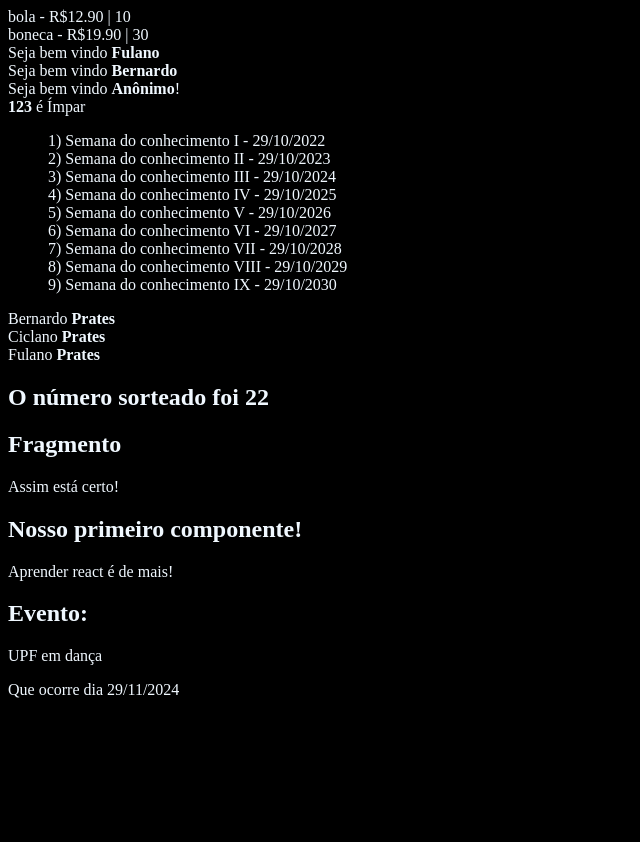
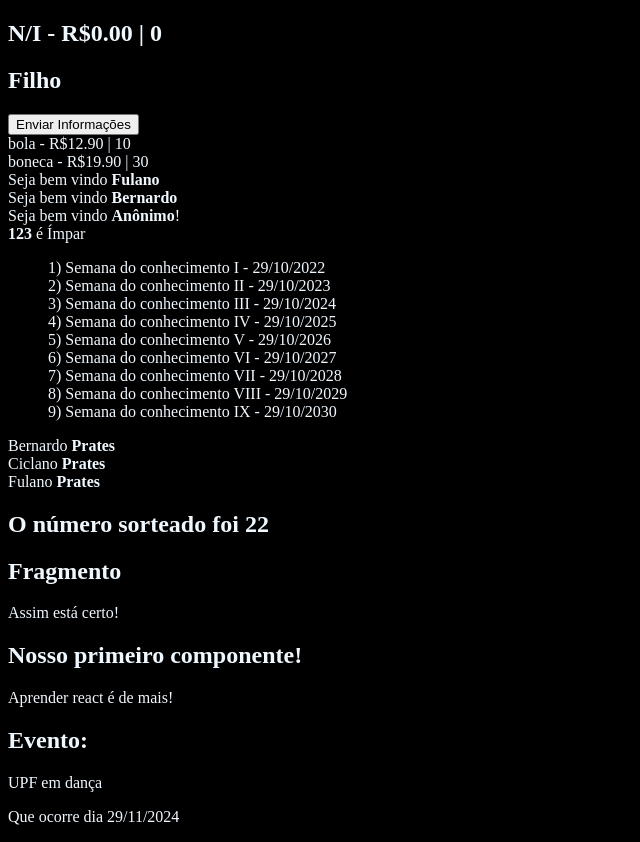
Before and after one commit to bprates29/AulaReactBasics, a React (Create React App) app: page / in a window 1280 px wide. Shown: the whole page, without its empty margins (0-640 px from the left). Before the commit the page ends 800 px from the top, so only its background shows below. Built offline with nearby package versions, Linux system fonts and the light colour scheme.

Commit message:
comunicação indireta

```diff
--- a/src/App.jsx
+++ b/src/App.jsx
@@ -11,9 +11,12 @@ import ParOuImpar from "./componets/condicional/ParOuImpar"
 import UsuarioInfo from "./componets/condicional/UsuarioInfo"
 import UsuarioInfoElse from "./componets/condicional/UsuarioInfoElse"
 import DiretaPai from './componets/comunicacao/DiretaPai'
+import IndiretaPai from './componets/comunicacao/IndiretaPai'
 
 const app = () => (
     <div>
+        <IndiretaPai/>
+
         <DiretaPai/>
 
         <UsuarioInfoElse usuario={{nome:'Fulano'}}/>
@@ -24,9 +27,9 @@ const app = () => (
 
         <ListaEventos/>
         <Familia sobrenome="Prates">
-            <FamiliaMembro nome="Bernardo"/>
-            <FamiliaMembro nome="Ciclano"/>
-            <FamiliaMembro nome="Fulano"/>
+            <FamiliaMembro key={1} nome="Bernardo"/>
+            <FamiliaMembro key={2} nome="Ciclano"/>
+            <FamiliaMembro key={3} nome="Fulano"/>
         </Familia>
 
         <SortearNum min={1} max={60}/>
--- /dev/null
+++ b/src/componets/comunicacao/IndiretaFilho.jsx
@@ -0,0 +1,15 @@
+import React from "react";
+
+const indFilho = props => {
+    return (
+        <div>
+            <h2>Filho</h2>
+            <button onClick={
+                e => props.quandoClicar('bola', 12.9, 10)
+            }>
+                Enviar Informações
+            </button>
+        </div>
+    )
+}
+export default indFilho
--- /dev/null
+++ b/src/componets/comunicacao/IndiretaPai.jsx
@@ -0,0 +1,24 @@
+import React, {useState} from "react";
+import IndiretaFilho from './IndiretaFilho'
+
+const IndPai = props => {
+    const [produto, setProduto] = useState('N/I')
+    const [preco, setPreco] = useState(0)
+    const [quantidade, setQuantidade] = useState(0)
+
+    function fornecerProdutos(produto, preco, quantidade) {
+        setProduto(produto)
+        setPreco(preco)
+        setQuantidade(quantidade)
+    }
+    return (
+        <div>
+            <h2>
+                <span>{produto} - </span>
+                <span>R${preco.toFixed(2)} | </span>
+                <span>{quantidade}</span></h2>
+            <IndiretaFilho quandoClicar={fornecerProdutos} />
+        </div>
+    )
+}
+export default IndPai
--- a/src/componets/filhos/FamiliaMembro.js
+++ b/src/componets/filhos/FamiliaMembro.js
@@ -1,7 +1,7 @@
 import React from "react";
 
 const familiaMembro = props => {
-    return <div>{props.nome} <strong> {props.sobrenome}</strong></div>
+    return <div key={props.nome}>{props.nome} <strong> {props.sobrenome}</strong></div>
 }
 
 export default familiaMembro
--- a/src/index.js
+++ b/src/index.js
@@ -1,8 +1,7 @@
 import './index.css'
-import ReactDOM from 'react-dom'
+import { createRoot } from 'react-dom/client'
 import React from 'react'
 import App from './App'
 
-ReactDOM.render(
-    <App />,
-    document.getElementById('root'))
+const root = createRoot(document.getElementById('root'))
+root.render(<App />)
```
